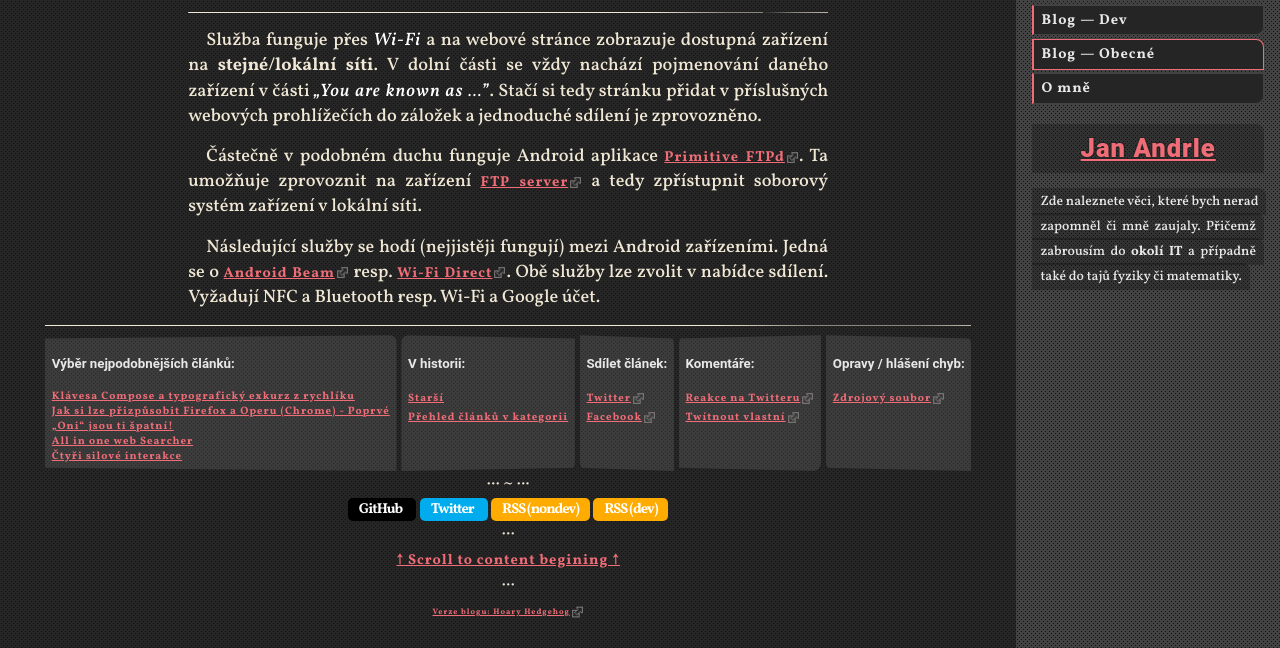
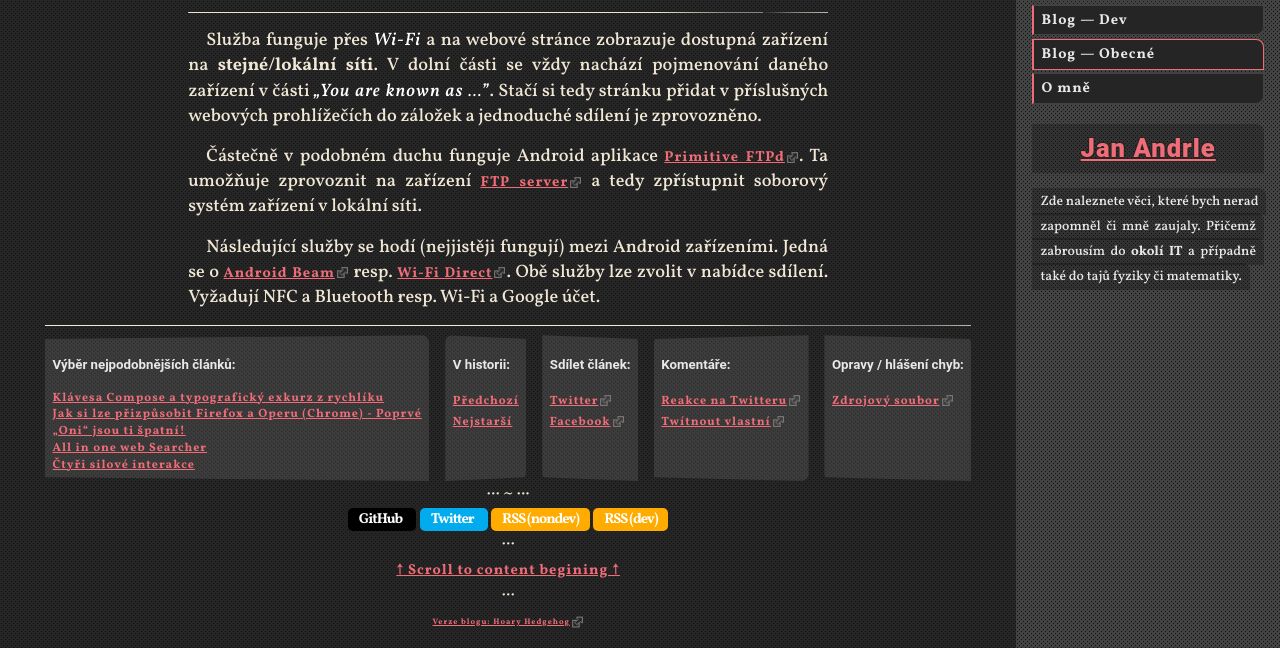
Before and after one commit to jaandrle/jaandrle.github.io, a Jekyll site: the page built from _posts/2020/2020-10-23-android-drop.md, in a window 1280 px wide, cut to the strip 252-900 px from the top of the page. Built offline with Jekyll 4.4.1, drawn with Linux system fonts in a browser that asks for light colours.

Commit message:
:boom: Sekce pod článkem + atom_navigationHistory

```diff
--- a/_includes/i/atom_navigationHistory.html
+++ b/_includes/i/atom_navigationHistory.html
@@ -1,9 +1,18 @@
 <div class="info">
-    <h5>V historii:</h5>
-    {% if page.previous %}<a rel="prev" href="{{page.previous.url}}" title="{{page.previous.title}}">Starší</a>{% endif %}
-    {% if page.previous and page.next %} <br>{% endif %}
-    {% if page.next %}<a rel="next" href="{{page.next.url}}" title="{{page.next.title}}">Novější</a>{% endif %}
-    {% unless page.previous and page.next %}
-        <br><a href="{% link blog/nondev.html %}">Přehled článků v kategorii</a>{%
+    <h5>V historii:</h5>{%
+    assign previous_name= "Předchozí" %}{%
+    assign previous= page.previous %}{%
+    unless previous %}{%
+        assign previous_name= "Nejnovější" %}{%
+        assign previous= site.posts | first %}{%
+    endunless %}{%
+    assign next_name= "Následující" %}{%
+    assign next= page.next %}{%
+    unless next %}{%
+        assign next_name= "Nejstarší" %}{%
+        assign next= site.posts | last %}{%
     endunless %}
+    <a rel="prev" href="{{previous.url}}" title="{{previous.title}}">{{previous_name}}</a>
+    <br>
+    <a rel="next" href="{{next.url}}" title="{{next.title}}">{{next_name}}</a>
 </div>
--- a/_layouts/post.html
+++ b/_layouts/post.html
@@ -10,7 +10,7 @@ layout: default
   </div>
 </article>
 <hr>
-<aside class="display__f flexF__rW justifyC__sB">
+<aside class="display__f flexF__rW justifyC__sB fontS__1d25">
   {% include i/molecule_navigationRelated.html %}
   {% include i/atom_navigationHistory.html %}
   {% include i/atom_share.html %}
--- a/_sass/_part_atoms.scss
+++ b/_sass/_part_atoms.scss
@@ -35,6 +35,7 @@
 .textA__c { text-align: center; }
 .textA__j { text-align: justify; }
 .fontS__0d5 { font-size: .5rem; }
+.fontS__1d25 { font-size: 1.25rem; }
 /*
     margin
 */
```
